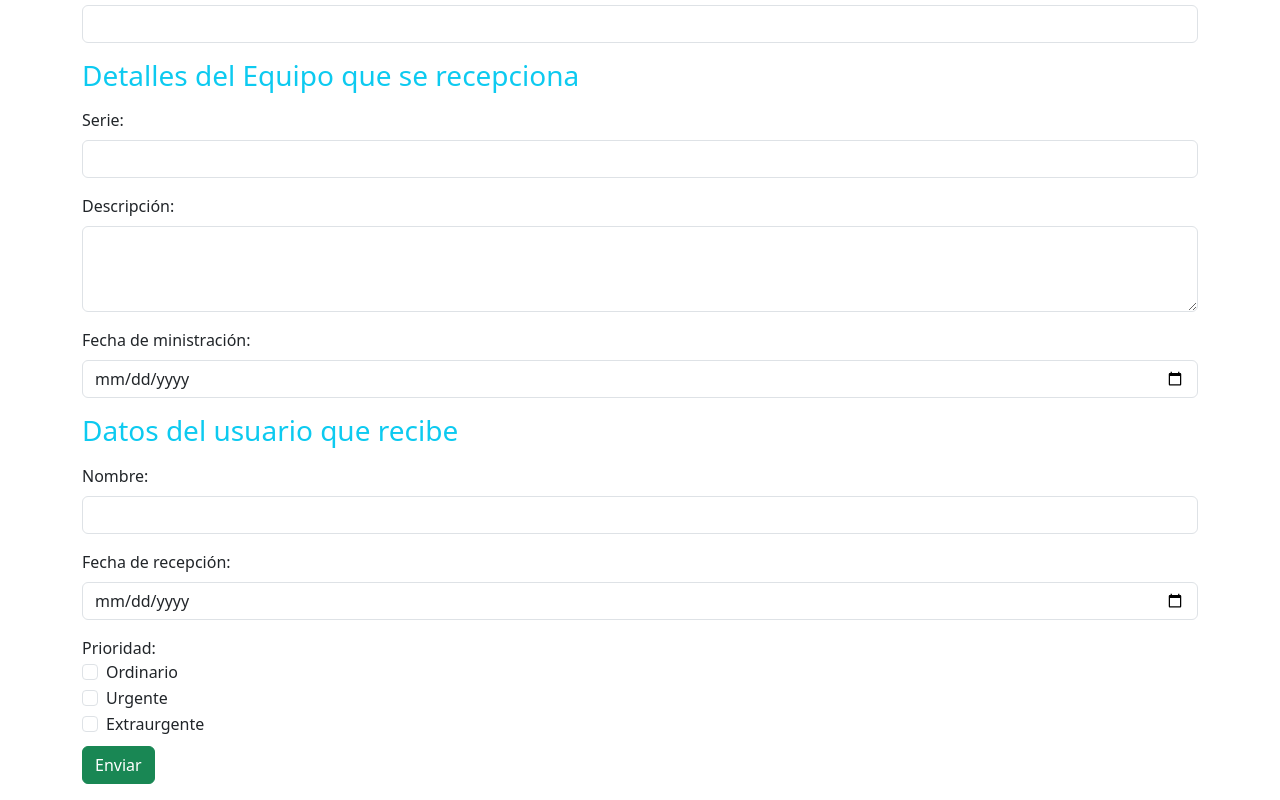
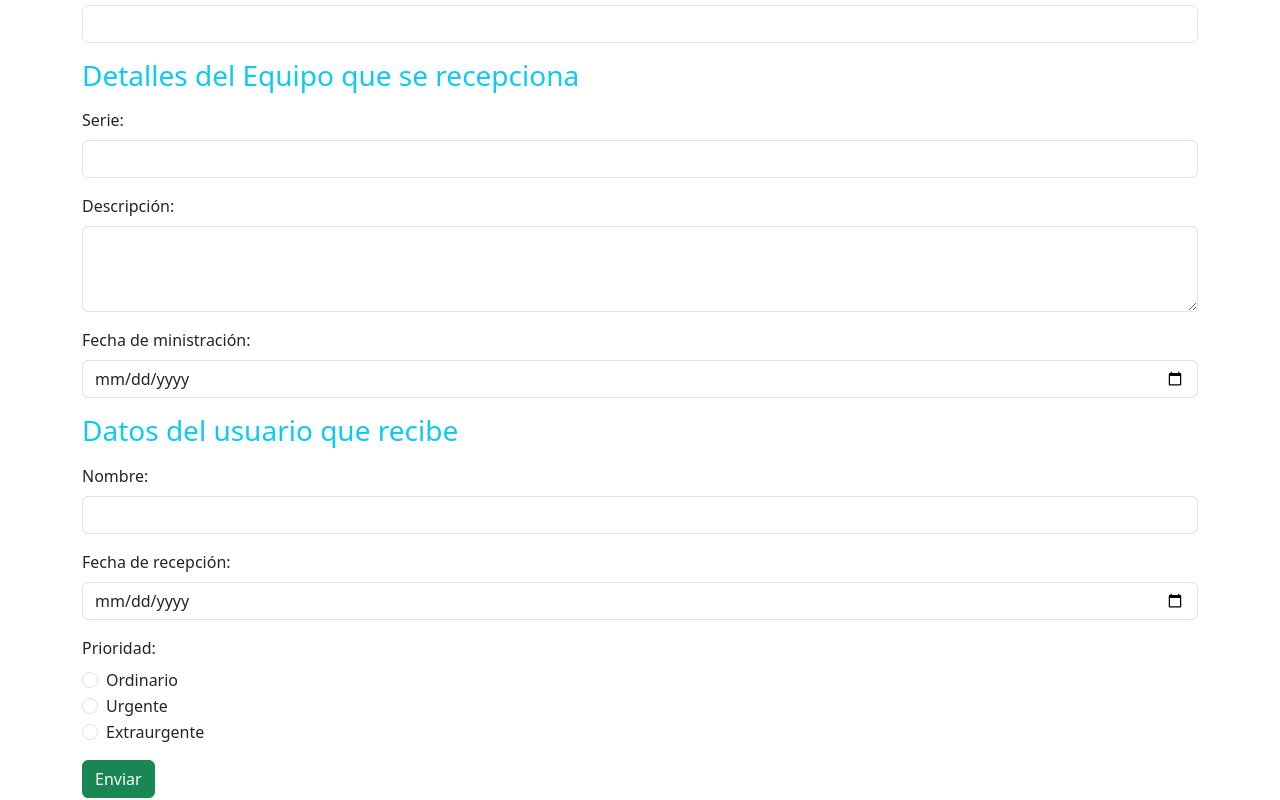
Before and after one commit to Ebgmoreno/CEEFA, an Angular app: page /formulario in a window 1280 px wide. Shown: the part 267-1067 px from the top of the page. Built offline with nearby package versions, Linux system fonts and the light colour scheme.

Commit message:
Antes de guardar varios

```diff
--- a/src/app/formulario-equipo/formulario-equipo.component.html
+++ b/src/app/formulario-equipo/formulario-equipo.component.html
@@ -65,32 +65,28 @@
   </div>
   <div class="mb-3">
 
-    <label class="form-label">Prioridad:
+    <label class="form-label">Prioridad:</label>
     <div class="form-check">
-        <input class="form-check-input" type="checkbox" value="" id="ordinario">
+      <input class="form-check-input" type="radio" name="prioridad" value="Ordinario" id="ordinario" [(ngModel)]="prioridad">
       <label class="form-check-label" for="ordinario">
         Ordinario
       </label>
     </div>
     <div class="form-check">
-        <input class="form-check-input" type="checkbox" value="" id="urgente">
+      <input class="form-check-input" type="radio" name="prioridad" value="Urgente" id="urgente" [(ngModel)]="prioridad">
       <label class="form-check-label" for="urgente">
         Urgente
       </label>
     </div>
     <div class="form-check">
-        <input class="form-check-input" type="checkbox" value="" id="extraurgente">
+      <input class="form-check-input" type="radio" name="prioridad" value="Extraurgente" id="extraurgente" [(ngModel)]="prioridad">
       <label class="form-check-label" for="extraurgente">
         Extraurgente
       </label>
     </div>
-    </label>
 
-
-
+  </div>
     <form #formulario="ngForm">
-
       <button type="button" class="btn btn-success" (click)="onSubmit()">Enviar</button>
     </form>
   </div>
-</div>
```
Lines whose indentation alone changed are shown as unchanged.
